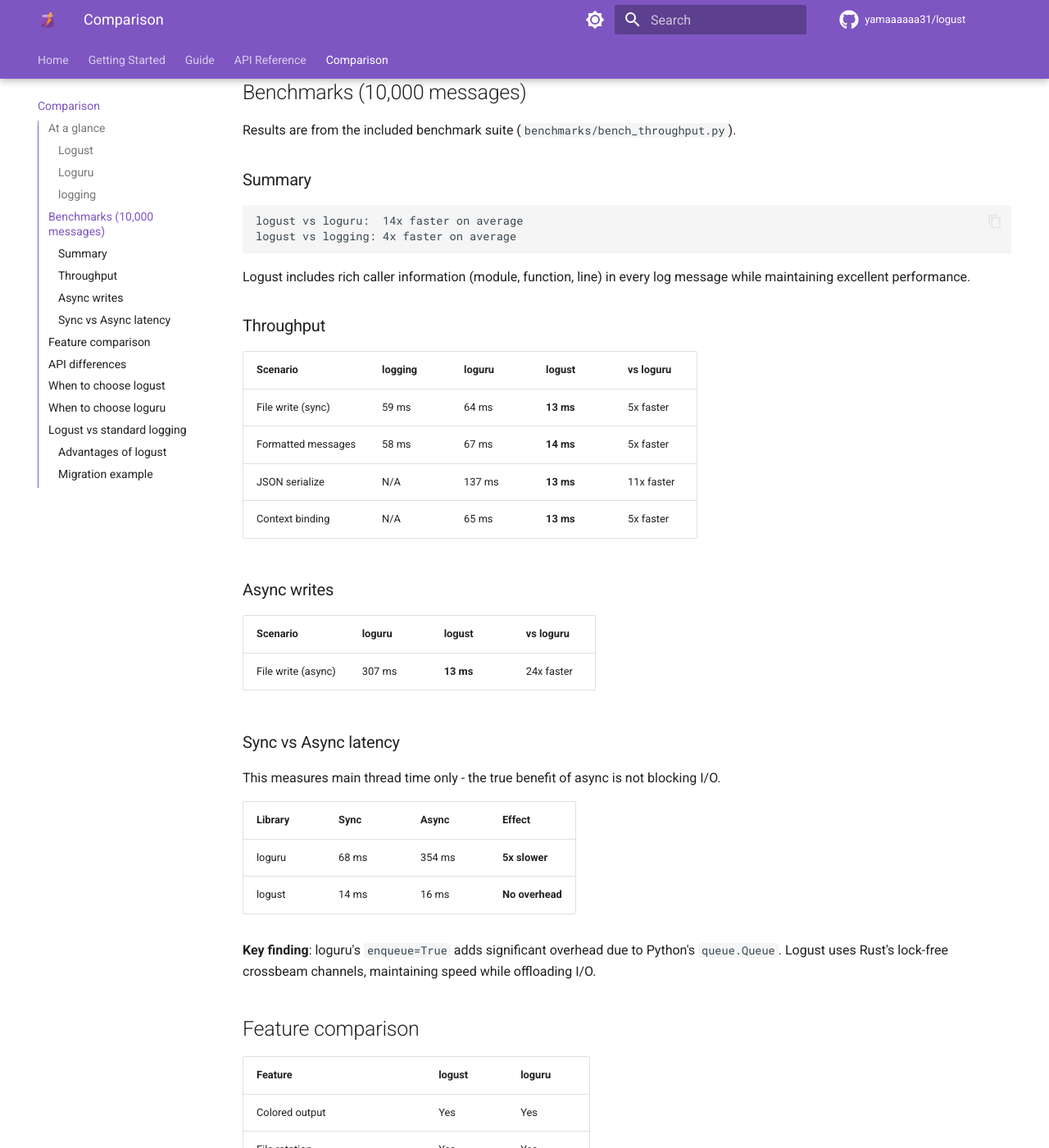
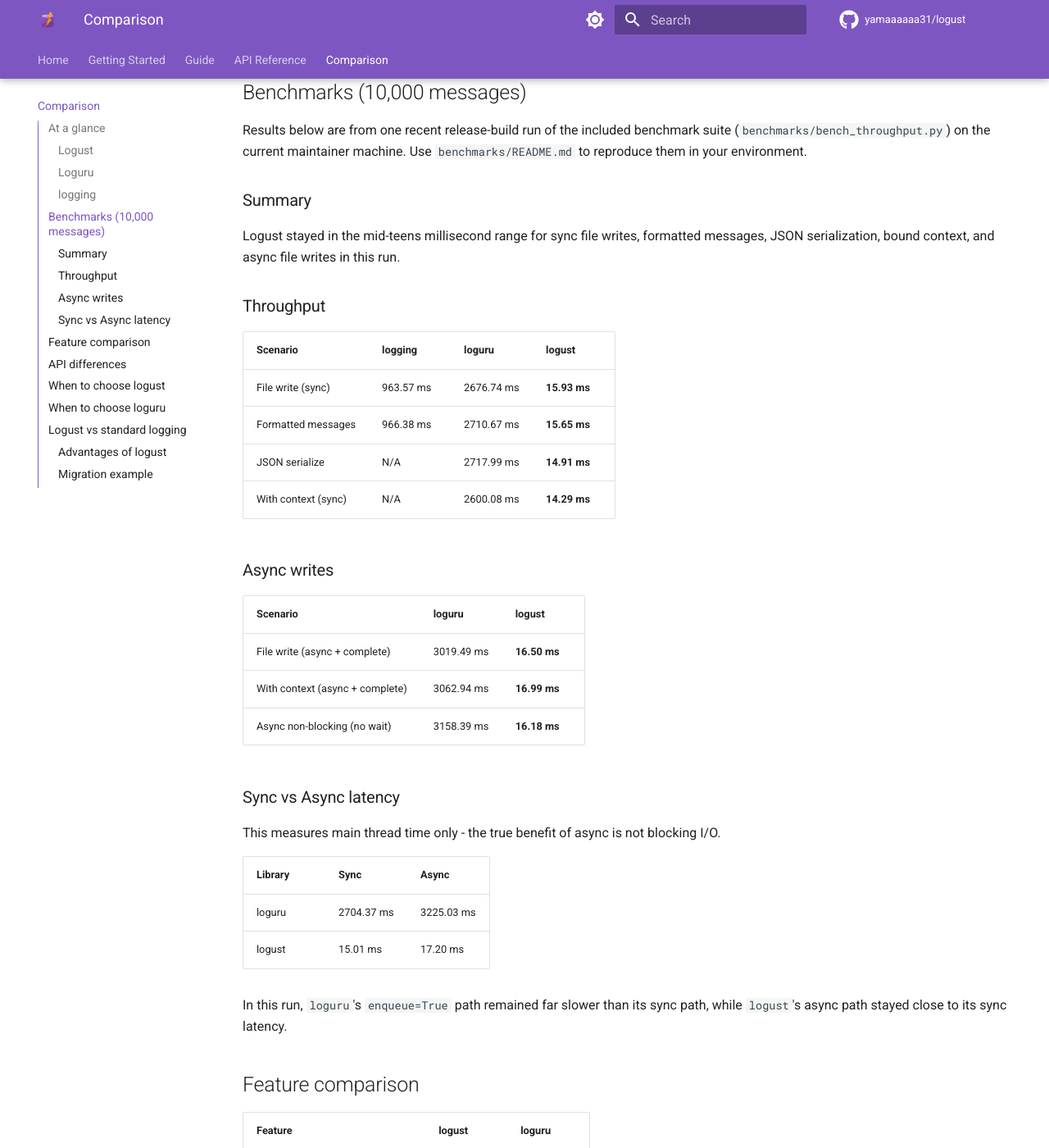
Before and after one commit to yamaaaaaa31/logust, an MkDocs documentation site: the page built from docs/comparison.md, in a window 1280 px wide and 1400 px high, scrolled down 704 px. Shown: the whole window at 82% size. Built offline with MkDocs 1.6.1 and Material for MkDocs 9.7.7, drawn with Linux system fonts in a browser that asks for light colours; comment, search, counter and statistics services are not loaded.

Commit message:
Release v0.3.0 (#20)
* chore: v0.3.0 をリリース

* chore: prepare release workflows and metadata for v0.3.0

````diff
--- a/Cargo.toml
+++ b/Cargo.toml
@@ -1,6 +1,6 @@
 [package]
 name = "logust"
-version = "0.2.1"
+version = "0.3.0"
 edition = "2024"
 
 [lib]
--- a/docs/comparison.md
+++ b/docs/comparison.md
@@ -22,42 +22,39 @@
 
 ## Benchmarks (10,000 messages)
 
-Results are from the included benchmark suite (`benchmarks/bench_throughput.py`).
+Results below are from one recent release-build run of the included benchmark suite (`benchmarks/bench_throughput.py`) on the current maintainer machine. Use `benchmarks/README.md` to reproduce them in your environment.
 
 ### Summary
 
-```
-logust vs loguru:  14x faster on average
-logust vs logging: 4x faster on average
-```
-
-Logust includes rich caller information (module, function, line) in every log message while maintaining excellent performance.
+Logust stayed in the mid-teens millisecond range for sync file writes, formatted messages, JSON serialization, bound context, and async file writes in this run.
 
 ### Throughput
 
-| Scenario | logging | loguru | logust | vs loguru |
-|----------|---------|--------|--------|-----------|
-| File write (sync) | 59 ms | 64 ms | **13 ms** | 5x faster |
-| Formatted messages | 58 ms | 67 ms | **14 ms** | 5x faster |
-| JSON serialize | N/A | 137 ms | **13 ms** | 11x faster |
-| Context binding | N/A | 65 ms | **13 ms** | 5x faster |
+| Scenario | logging | loguru | logust |
+|----------|---------|--------|--------|
+| File write (sync) | 963.57 ms | 2676.74 ms | **15.93 ms** |
+| Formatted messages | 966.38 ms | 2710.67 ms | **15.65 ms** |
+| JSON serialize | N/A | 2717.99 ms | **14.91 ms** |
+| With context (sync) | N/A | 2600.08 ms | **14.29 ms** |
 
 ### Async writes
 
-| Scenario | loguru | logust | vs loguru |
-|----------|--------|--------|-----------|
-| File write (async) | 307 ms | **13 ms** | 24x faster |
+| Scenario | loguru | logust |
+|----------|--------|--------|
+| File write (async + complete) | 3019.49 ms | **16.50 ms** |
+| With context (async + complete) | 3062.94 ms | **16.99 ms** |
+| Async non-blocking (no wait) | 3158.39 ms | **16.18 ms** |
 
 ### Sync vs Async latency
 
 This measures main thread time only - the true benefit of async is not blocking I/O.
 
-| Library | Sync | Async | Effect |
-|---------|------|-------|--------|
-| loguru | 68 ms | 354 ms | **5x slower** |
-| logust | 14 ms | 16 ms | **No overhead** |
+| Library | Sync | Async |
+|---------|------|-------|
+| loguru | 2704.37 ms | 3225.03 ms |
+| logust | 15.01 ms | 17.20 ms |
 
-**Key finding**: loguru's `enqueue=True` adds significant overhead due to Python's `queue.Queue`. Logust uses Rust's lock-free crossbeam channels, maintaining speed while offloading I/O.
+In this run, `loguru`'s `enqueue=True` path remained far slower than its sync path, while `logust`'s async path stayed close to its sync latency.
 
 ## Feature comparison
 
--- a/logust/__init__.py
+++ b/logust/__init__.py
@@ -1,6 +1,6 @@
 """Logust - A fast, Rust-powered Python logging library inspired by loguru.
 
-Version: 0.1.0
+Version: 0.3.0
 
 Usage:
     >>> import logust
@@ -78,7 +78,7 @@
     def critical(message: str, *, exception: str | None = None, **kwargs: Any) -> None: ...
 
 
-__version__ = "0.2.1"
+__version__ = "0.3.0"
 
 logger = Logger(_rust_logger)
 
--- a/pyproject.toml
+++ b/pyproject.toml
@@ -4,13 +4,13 @@
 
 [project]
 name = "logust"
-description = "A fast, Rust-powered Python logging library inspired by loguru"
+description = "A fast, Rust-powered Python logging library with free-threaded support, inspired by loguru"
 readme = "README.md"
 license = { text = "MIT" }
 authors = [
     { name = "yamaaaaaa31" }
 ]
-keywords = ["logging", "logger", "rust", "performance", "loguru"]
+keywords = ["logging", "logger", "rust", "performance", "loguru", "free-threaded", "nogil"]
 requires-python = ">=3.10"
 classifiers = [
     "Development Status :: 4 - Beta",
````
Also changed, not shown: CHANGELOG.md (+6 -1 lines), README.md (+15 -20 lines), benchmarks/README.md (+1 -1 lines), docs/index.md (+4 -2 lines), 3 other files.
